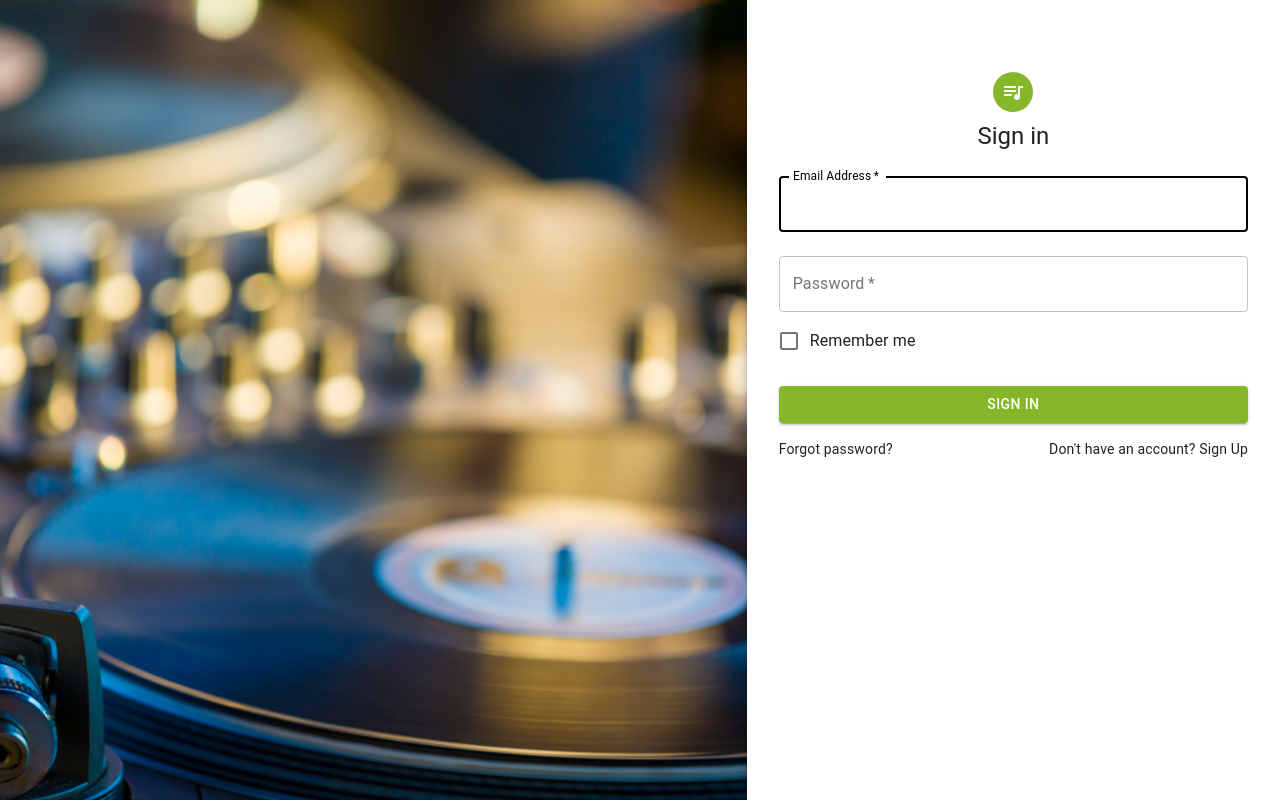
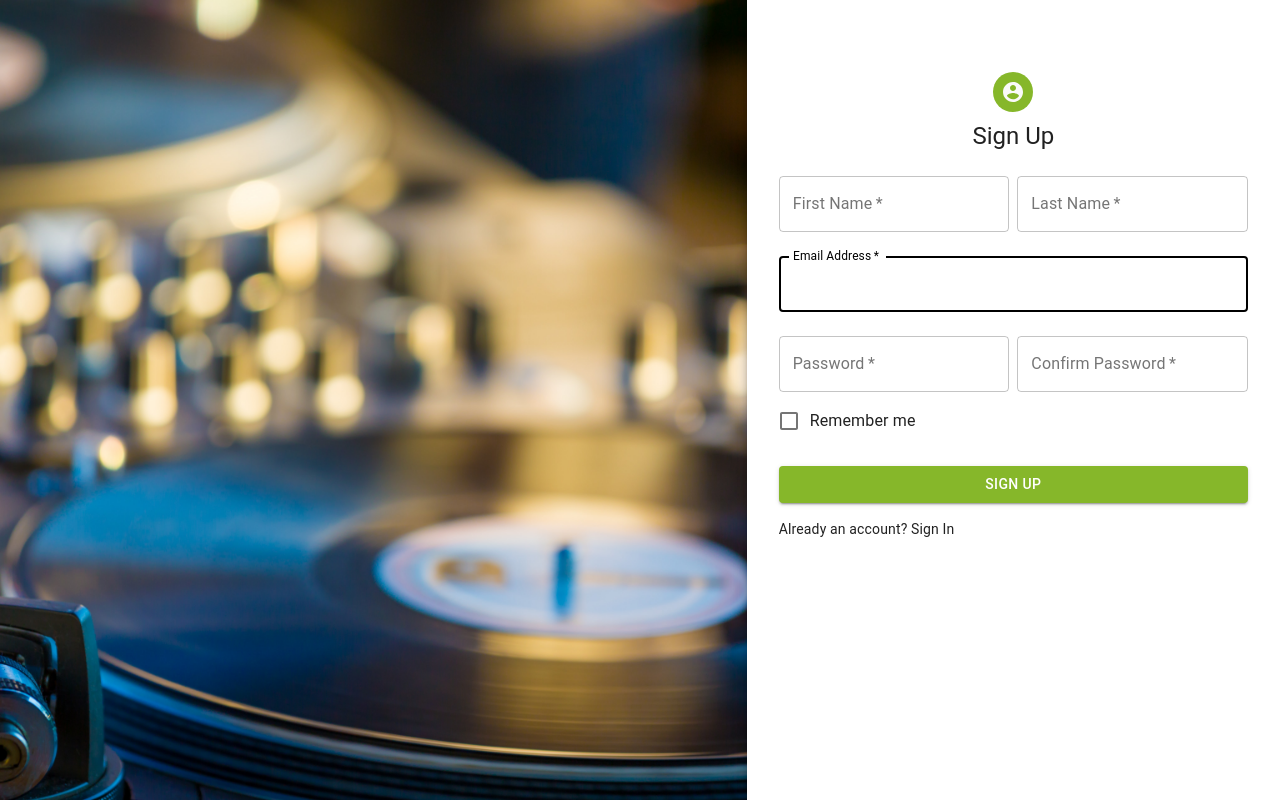
Before and after one commit to punchaal/musify, a React (Create React App) app in the folder musify-client/: page / in a window 1280 px wide. Built offline with nearby package versions, Linux system fonts and the light colour scheme.

Commit message:
made signup component

```diff
--- /dev/null
+++ b/musify-client/src/components/signin.component.jsx
@@ -0,0 +1,116 @@
+import React from 'react';
+import Avatar from '@material-ui/core/Avatar';
+import Button from '@material-ui/core/Button';
+import TextField from '@material-ui/core/TextField';
+import FormControlLabel from '@material-ui/core/FormControlLabel';
+import { makeStyles } from '@material-ui/core/styles';
+import Checkbox from '@material-ui/core/Checkbox';
+import Link from '@material-ui/core/Link';
+import Paper from '@material-ui/core/Paper';
+import Box from '@material-ui/core/Box';
+import Grid from '@material-ui/core/Grid';
+import QueueMusicIcon from '@material-ui/icons/QueueMusic';
+import Typography from '@material-ui/core/Typography';
+
+const useStyles = makeStyles(theme => ({
+  paper: {
+    margin: theme.spacing(8, 4),
+    display: 'flex',
+    flexDirection: 'column',
+    alignItems: 'center'
+  },
+  avatar: {
+    margin: theme.spacing(1),
+    backgroundColor: theme.palette.primary.main
+  },
+  form: {
+    width: '100%', // Fix IE 11 issue.
+    marginTop: theme.spacing(1)
+  },
+  submit: {
+    margin: theme.spacing(3, 0, 2),
+    color: theme.palette.contrastText
+  },
+  link: {
+    color: theme.palette.primary.dark
+  }
+}));
+
+export default function SignIn() {
+  const classes = useStyles();
+
+  return (
+    <Grid item xs={12} sm={8} md={5} component={Paper} elevation={6} square>
+      <div className={classes.paper}>
+        <Avatar className={classes.avatar}>
+          <QueueMusicIcon />
+        </Avatar>
+        <Typography component='h1' variant='h5'>
+          Sign in
+        </Typography>
+        <form className={classes.form} noValidate>
+          <TextField
+            variant='outlined'
+            margin='normal'
+            required
+            fullWidth
+            id='email'
+            label='Email Address'
+            name='email'
+            autoComplete='email'
+            autoFocus
+            color='secondary'
+          />
+          <TextField
+            variant='outlined'
+            margin='normal'
+            required
+            fullWidth
+            name='password'
+            label='Password'
+            type='password'
+            id='password'
+            autoComplete='current-password'
+            color='secondary'
+          />
+          <FormControlLabel
+            control={<Checkbox value='remember' color='primary' />}
+            label='Remember me'
+          />
+          <Button
+            type='submit'
+            fullWidth
+            variant='contained'
+            color='primary'
+            className={classes.submit}
+          >
+            Sign In
+          </Button>
+          <Grid container>
+            <Grid item xs>
+              <Link
+                href='#'
+                variant='body2'
+                className='classes.link'
+                color='inherit'
+              >
+                Forgot password?
+              </Link>
+            </Grid>
+            <Grid item>
+              <Link
+                href='#'
+                variant='body2'
+                className='classes.link'
+                color='inherit'
+              >
+                {"Don't have an account? Sign Up"}
+              </Link>
+            </Grid>
+          </Grid>
+          <Box mt={5}></Box>
+        </form>
+      </div>
+    </Grid>
+  );
+}
--- a/musify-client/src/components/signup.component.jsx
+++ b/musify-client/src/components/signup.component.jsx
@@ -1,30 +1,30 @@
-import React from 'react';
-import Avatar from '@material-ui/core/Avatar';
-import Button from '@material-ui/core/Button';
-import TextField from '@material-ui/core/TextField';
-import FormControlLabel from '@material-ui/core/FormControlLabel';
-import { makeStyles } from '@material-ui/core/styles';
-import Checkbox from '@material-ui/core/Checkbox';
-import Link from '@material-ui/core/Link';
-import Paper from '@material-ui/core/Paper';
-import Box from '@material-ui/core/Box';
-import Grid from '@material-ui/core/Grid';
-import QueueMusicIcon from '@material-ui/icons/QueueMusic';
-import Typography from '@material-ui/core/Typography';
+import React from "react";
+import Avatar from "@material-ui/core/Avatar";
+import Button from "@material-ui/core/Button";
+import TextField from "@material-ui/core/TextField";
+import FormControlLabel from "@material-ui/core/FormControlLabel";
+import { makeStyles } from "@material-ui/core/styles";
+import Checkbox from "@material-ui/core/Checkbox";
+import Link from "@material-ui/core/Link";
+import Paper from "@material-ui/core/Paper";
+import Box from "@material-ui/core/Box";
+import Grid from "@material-ui/core/Grid";
+import AccountCircleIcon from '@material-ui/icons/AccountCircle';
+import Typography from "@material-ui/core/Typography";
 
 const useStyles = makeStyles(theme => ({
   paper: {
     margin: theme.spacing(8, 4),
-    display: 'flex',
-    flexDirection: 'column',
-    alignItems: 'center'
+    display: "flex",
+    flexDirection: "column",
+    alignItems: "center"
   },
   avatar: {
     margin: theme.spacing(1),
     backgroundColor: theme.palette.primary.main
   },
   form: {
-    width: '100%', // Fix IE 11 issue.
+    width: "100%", // Fix IE 11 issue.
     marginTop: theme.spacing(1)
   },
   submit: {
@@ -43,68 +43,108 @@ export default function SignUp() {
     <Grid item xs={12} sm={8} md={5} component={Paper} elevation={6} square>
       <div className={classes.paper}>
         <Avatar className={classes.avatar}>
-          <QueueMusicIcon />
+          <AccountCircleIcon />
         </Avatar>
-        <Typography component='h1' variant='h5'>
-          Sign in
+        <Typography component="h1" variant="h5">
+          Sign Up
         </Typography>
         <form className={classes.form} noValidate>
+          <Grid container spacing={1}>
+            <Grid item xs={12} sm={6}>
+              <TextField
+                variant="outlined"
+                margin="normal"
+                required
+                fullWidth
+                id="fname"
+                label="First Name"
+                name="fname"
+                autoComplete="First Name"
+                autoFocus
+                color="secondary"
+              />
+            </Grid>
+            <Grid item xs={12} sm={6}>
+              <TextField
+                variant="outlined"
+                margin="normal"
+                required
+                fullWidth
+                id="lname"
+                label="Last Name"
+                name="lname"
+                autoComplete="Last Name"
+                autoFocus
+                color="secondary"
+              />
+            </Grid>
+          </Grid>
           <TextField
-            variant='outlined'
-            margin='normal'
+            variant="outlined"
+            margin="normal"
             required
             fullWidth
-            id='email'
-            label='Email Address'
-            name='email'
-            autoComplete='email'
+            id="email"
+            label="Email Address"
+            name="email"
+            autoComplete="email"
             autoFocus
-            color='secondary'
+            color="secondary"
           />
-          <TextField
-            variant='outlined'
-            margin='normal'
-            required
-            fullWidth
-            name='password'
-            label='Password'
-            type='password'
-            id='password'
-            autoComplete='current-password'
-            color='secondary'
-          />
+          <Grid container spacing={1}>
+            <Grid item xs={12} sm={6}>
+              <TextField
+                variant="outlined"
+                margin="normal"
+                required
+                fullWidth
+                name="password"
+                label="Password"
+                type="password"
+                id="password"
+                autoComplete="current-password"
+                color="secondary"
+              />
+            </Grid>
+
+            <Grid item xs={12} sm={6}>
+              <TextField
+                variant="outlined"
+                margin="normal"
+                required
+                fullWidth
+                name="confirmPassword"
+                label="Confirm Password"
+                type="password"
+                id="confirmPassword"
+                autoComplete="confirm-password"
+                color="secondary"
+              />
+            </Grid>
+          </Grid>
           <FormControlLabel
-            control={<Checkbox value='remember' color='primary' />}
-            label='Remember me'
+            control={<Checkbox value="remember" color="primary" />}
+            label="Remember me"
           />
           <Button
-            type='submit'
+            type="submit"
             fullWidth
-            variant='contained'
-            color='primary'
+            variant="contained"
+            color="primary"
             className={classes.submit}
           >
-            Sign In
+            Sign Up
           </Button>
           <Grid container>
-            <Grid item xs>
-              <Link
-                href='#'
-                variant='body2'
-                className='classes.link'
-                color='inherit'
-              >
-                Forgot password?
-              </Link>
-            </Grid>
+
             <Grid item>
               <Link
-                href='#'
-                variant='body2'
-                className='classes.link'
-                color='inherit'
+                href="#"
+                variant="body2"
+                className="classes.link"
+                color="inherit"
               >
-                {"Don't have an account? Sign Up"}
+                {"Already an account? Sign In"}
               </Link>
             </Grid>
           </Grid>
--- a/musify-client/src/pages/landing.page.jsx
+++ b/musify-client/src/pages/landing.page.jsx
@@ -3,7 +3,8 @@ import CssBaseline from '@material-ui/core/CssBaseline';
 import Grid from '@material-ui/core/Grid';
 import { makeStyles } from '@material-ui/core/styles';
 import BackgroundImage from '../assets/turntable1.jpg';
-import Signup from '../components/signup.component';
+import SignIn from '../components/signin.component';
+import SignUp from '../components/signup.component';
 
 const useStyles = makeStyles(theme => ({
   root: {
@@ -28,7 +29,7 @@ export default function LandingPage() {
     <Grid container component='main' className={classes.root}>
       <CssBaseline />
       <Grid item xs={false} sm={4} md={7} className={classes.image} />
-      <Signup />
+      <SignUp />
     </Grid>
   );
 }
```
Also changed, not shown: 1 other file (tests, documents, lock files or other folders).
